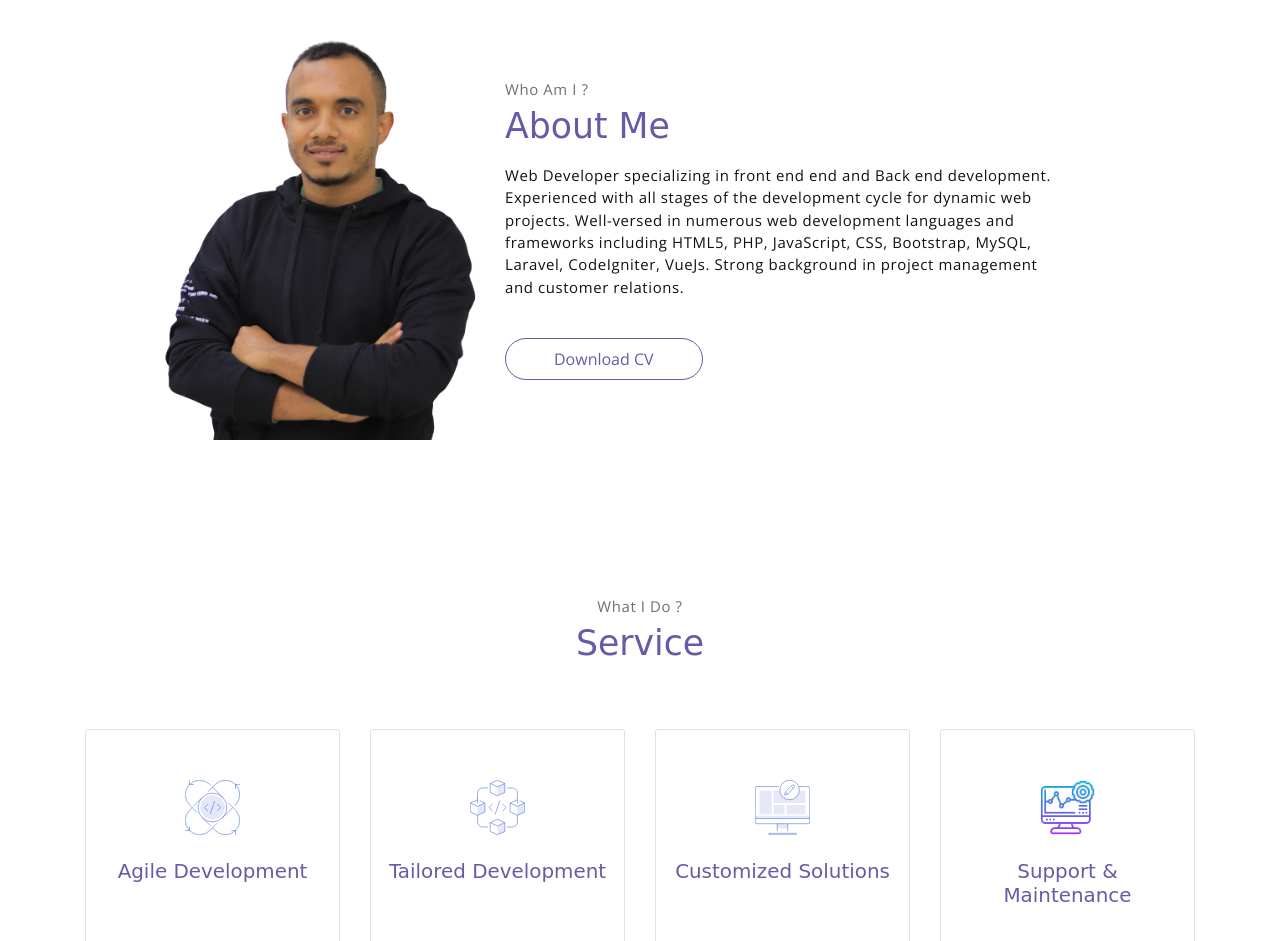
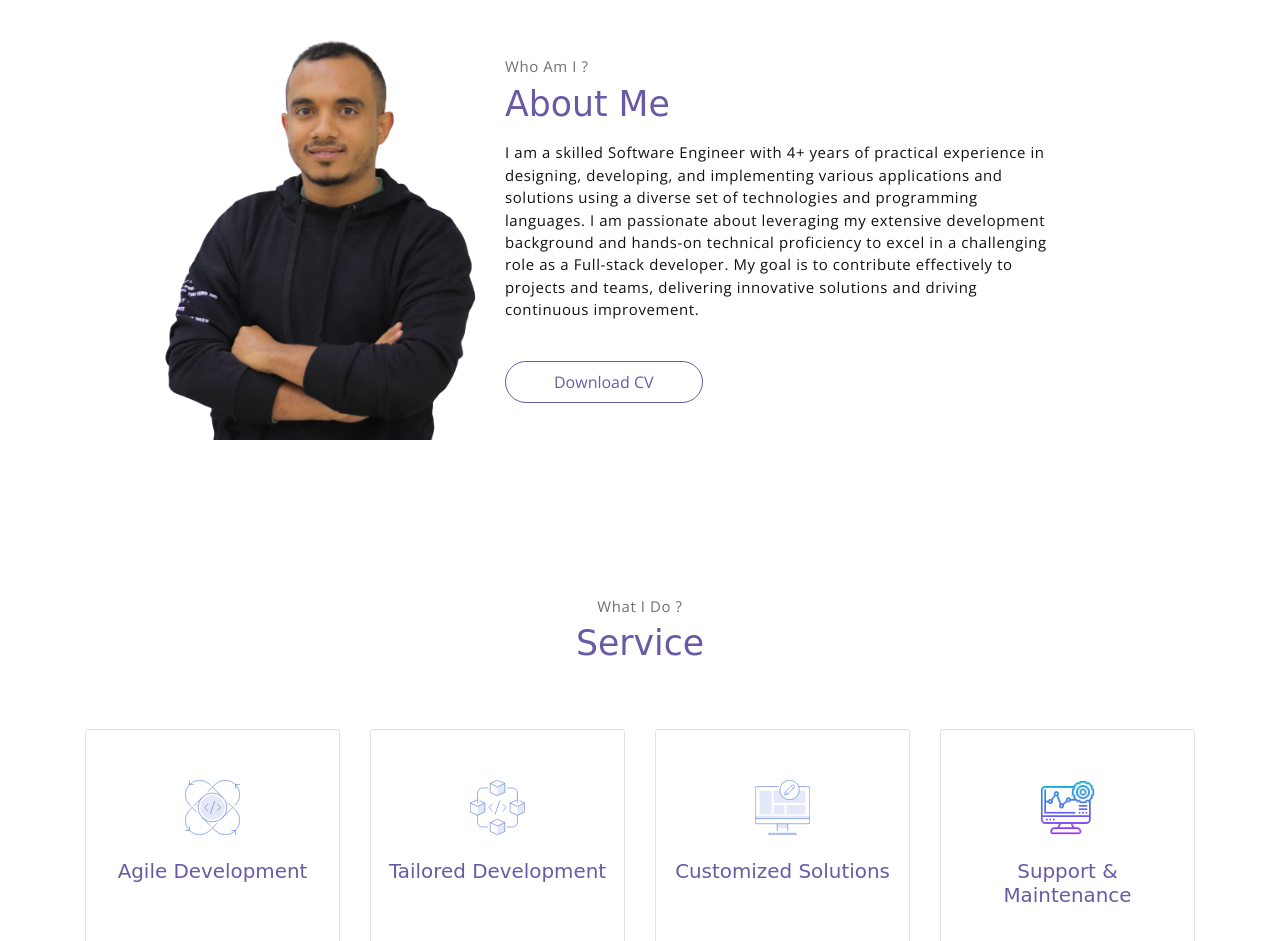
Before and after one commit to Hamza-Mughales/hamza-mughales.github.io, a plain HTML site: page index.html in a window 1280 px wide. Shown: the part 797-1738 px from the top of the page. Drawn offline with nearby package versions, Linux system fonts and the light colour scheme; a web font is replaced by a local one.

Commit message:
Update about me section

```diff
--- a/index.html
+++ b/index.html
@@ -80,12 +80,11 @@
           <p class="section-subtitle">Who Am I ?</p>
           <h2 class="section-title mb-3">About Me</h2>
           <p class="about-p">
-            Web Developer specializing in front end end and Back end development.
-            Experienced with all stages of the development cycle for dynamic web projects.
-            Well-versed in numerous web development languages and frameworks
-            including HTML5, PHP, JavaScript, CSS, Bootstrap, MySQL, Laravel,
-            CodeIgniter, VueJs. Strong background in project
-            management and customer relations.
+            I am a skilled Software Engineer with 4+ years of practical experience in designing, developing,
+            and implementing various applications and solutions using a diverse set of technologies and programming languages.
+            I am passionate about leveraging my extensive development background and hands-on technical proficiency
+            to excel in a challenging role as a Full-stack developer. My goal is to contribute effectively to projects and teams,
+            delivering innovative solutions and driving continuous improvement.
           </p>
           <button id="download-cv" class="btn btn-outline-primary btn-rounded mt-4 px-5 py-2">
             Download CV
```
